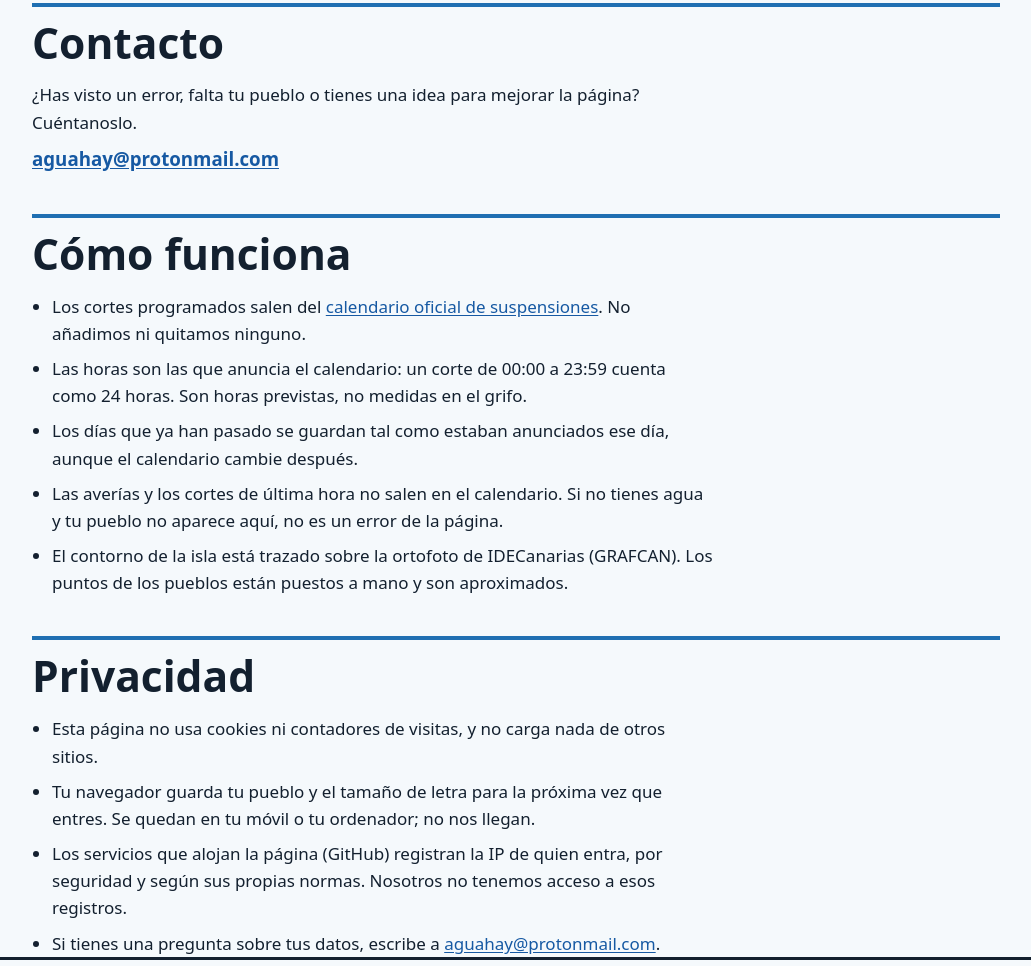
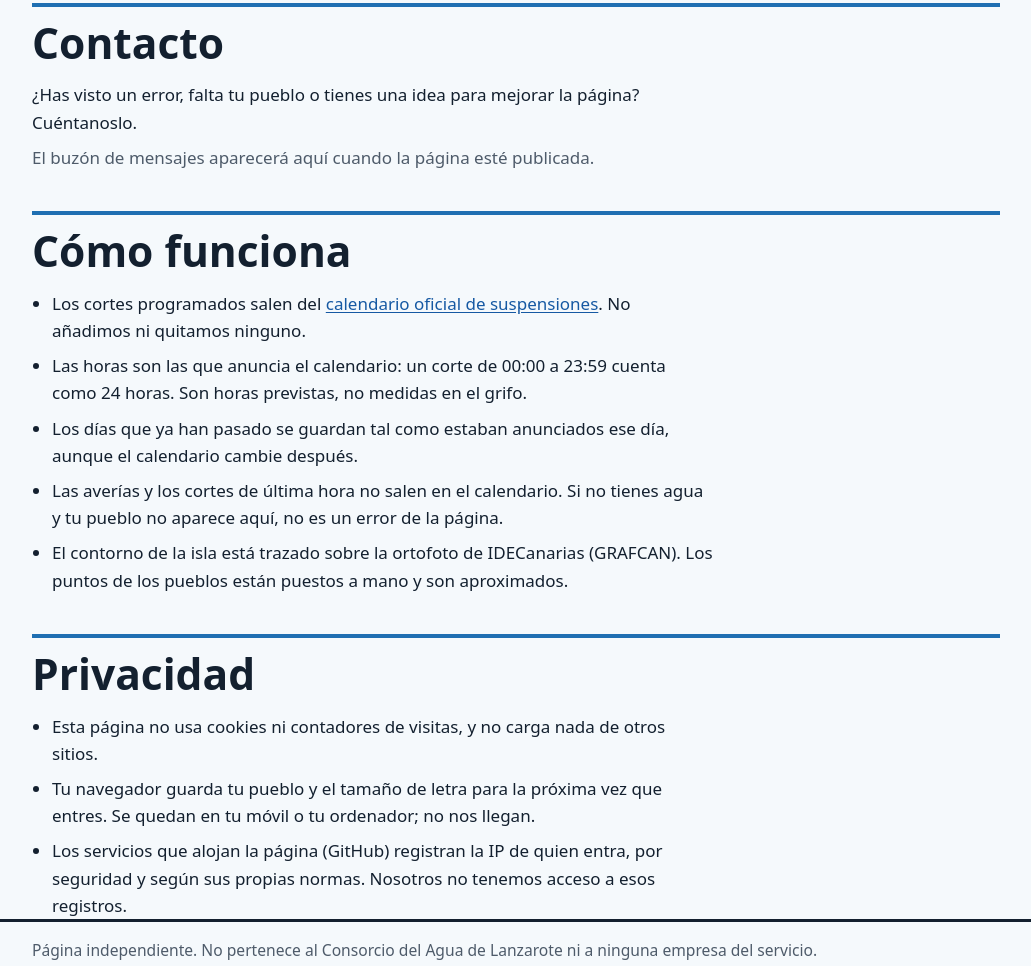
Before and after one commit to mapagua/hay-agua-hoy, a plain HTML site: page index.html in a window 1280 px wide. Shown: the part 7726-8692 px from the top of the page, without its empty margins (124-1155 px from the left). Drawn offline with Linux system fonts and the light colour scheme.

Commit message:
Add files via upload

```diff
--- a/index.html
+++ b/index.html
@@ -421,7 +421,7 @@ footer .ancho { padding-top: 16px; padding-bottom: 80px; display: flex; flex-dir
 const CONFIG = {
   api: "",        // dirección del servidor de avisos, p. ej. "https://avisos.ejemplo.workers.dev". Vacío: sin avisos.
   prueba: false,  // true: enseña los avisos de vecinos sin enviar nada (solo para probar)
-  contacto: "aguahay@protonmail.com",   // correo de contacto del proyecto
+  contacto: "",   // correo de contacto del proyecto
   codigo: ""      // dirección del repositorio público, si se quiere enseñar
 };
 const FUENTE = "https://aguasdelanzaroteylagraciosa.com/suspensiones-programadas-del-suministro/";
```
